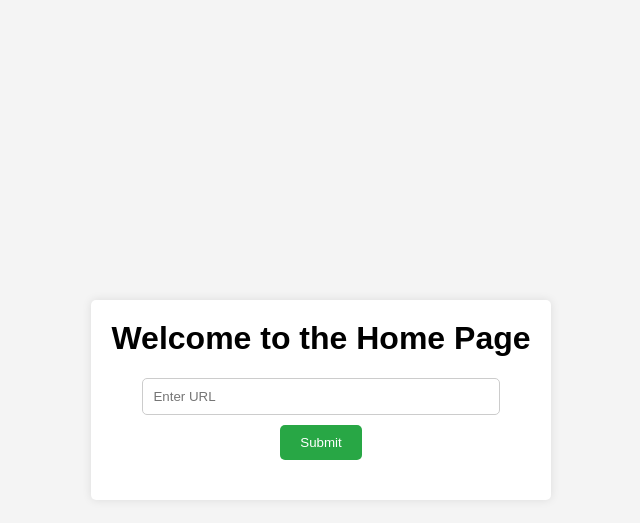
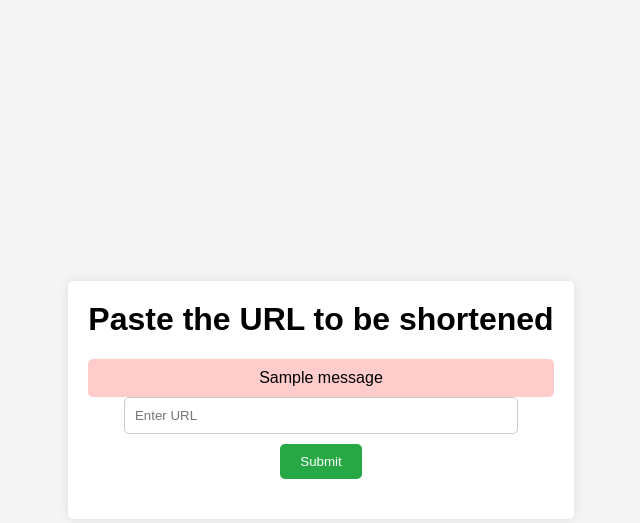
Before and after one commit to levdalba/URL-Shortener-X-QR-Generator-Flask, a Flask app: page / in a window 1280 px wide. Shown: the top 523 px of the page, without its empty margins (319-959 px from the left). Run offline with Flask 3, Linux system fonts and the light colour scheme; one stand-in notice (Sample message) is shown.

Commit message:
Added a way to validate the url

```diff
--- a/app.py
+++ b/app.py
@@ -1,6 +1,8 @@
-from flask import Flask, render_template, request
+from flask import Flask, render_template, request, flash, redirect, url_for
+from urllib.parse import urlparse
 
 app = Flask(__name__)
+app.secret_key = 'your_secret_key'
 
 
 @app.route('/')
@@ -11,7 +13,19 @@ def home():
 @app.route('/shorten_url', methods=['POST'])
 def shorten_url():
     long_url = request.form['long_url']
-    return render_template('home.html', long_url=long_url)
+    if is_valid_url(long_url):
+        return render_template('home.html', long_url=long_url)
+    else:
+        flash('Invalid URL')
+        return redirect(url_for('home'))
+
+
+def is_valid_url(url):
+    try:
+        result = urlparse(url)
+        return all([result.scheme, result.netloc])
+    except ValueError:
+        return False
 
 
 if __name__ == '__main__':
--- a/templates/home.html
+++ b/templates/home.html
@@ -46,11 +46,26 @@
         .long-url {
             margin-top: 20px;
         }
+        .flash-message {
+            background-color: #ffcccc;
+            padding: 10px;
+            margin-top: 10px;
+            border-radius: 5px;
+        }
     </style>
 </head>
 <body>
     <div class="container">
-        <h1>Welcome to the Home Page</h1>
+        <h1>Paste the URL to be shortened</h1>
+        {% with messages = get_flashed_messages() %}
+            {% if messages %}
+                <div class="flash-messages">
+                    {% for message in messages %}
+                        <div class="flash-message">{{ message }}</div>
+                    {% endfor %}
+                </div>
+            {% endif %}
+        {% endwith %}
         <form action="{{ url_for('shorten_url') }}" method="post">
             <input type="text" name="long_url" placeholder="Enter URL">
             <input type="submit" value="Submit">
```
